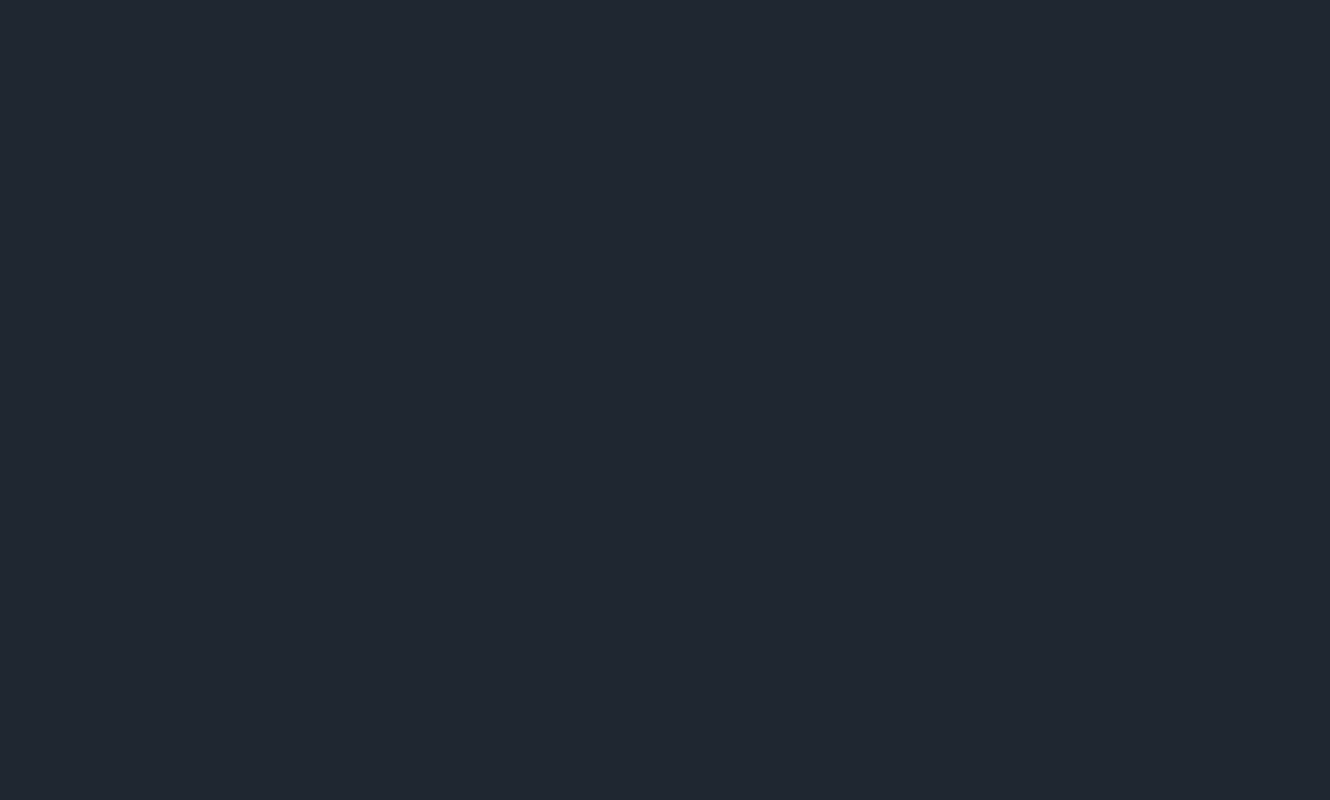
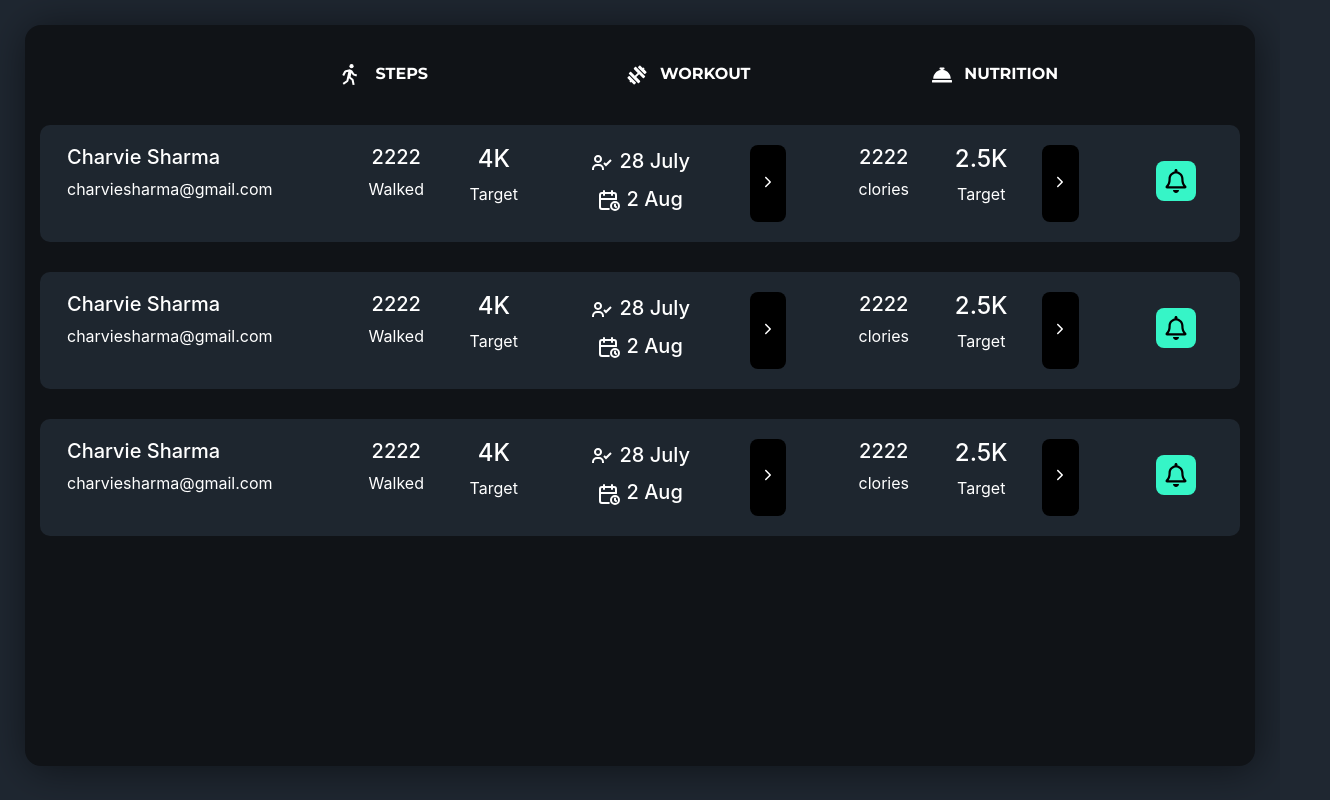
Before and after one commit to muazaqdas/Evolv-Frontend-Challlenge, a React (Create React App) app: page / in a window 1280 px wide. Shown: the whole page, 1330 px wide, since content can reach past the window. Built offline with nearby package versions, Linux system fonts and the light colour scheme.

Commit message:
Dashboard layout created and json object(user's data) mapped in the dashboard.

```diff
--- a/package.json
+++ b/package.json
@@ -9,6 +9,7 @@
     "bootstrap": "^5.2.0",
     "react": "^18.2.0",
     "react-dom": "^18.2.0",
+    "react-icons": "^4.4.0",
     "react-scripts": "5.0.1",
     "web-vitals": "^2.1.4"
   },
--- a/public/index.html
+++ b/public/index.html
@@ -3,6 +3,13 @@
   <head>
     <meta charset="utf-8" />
     <link rel="icon" href="%PUBLIC_URL%/favicon.ico" />
+    <link rel="preconnect" href="https://fonts.googleapis.com">
+    <link rel="preconnect" href="https://fonts.gstatic.com" crossorigin>
+    <!-- Font Montserrat -->
+    <link href="https://fonts.googleapis.com/css2?family=Montserrat:wght@400;700&display=swap" rel="stylesheet">
+    <!-- bootstrap -->
+    <link href="https://cdn.jsdelivr.net/npm/bootstrap@5.2.0/dist/css/bootstrap.min.css" rel="stylesheet" integrity="sha384-gH2yIJqKdNHPEq0n4Mqa/HGKIhSkIHeL5AyhkYV8i59U5AR6csBvApHHNl/vI1Bx" crossorigin="anonymous">
+
     <meta name="viewport" content="width=device-width, initial-scale=1" />
     <meta name="theme-color" content="#000000" />
     <meta
@@ -13,6 +20,9 @@
   </head>
   <body>
     <noscript>You need to enable JavaScript to run this app.</noscript>
+    <!-- bootstrap bundle -->
+    <script src="https://cdn.jsdelivr.net/npm/bootstrap@5.2.0/dist/js/bootstrap.bundle.min.js" integrity="sha384-A3rJD856KowSb7dwlZdYEkO39Gagi7vIsF0jrRAoQmDKKtQBHUuLZ9AsSv4jD4Xa" crossorigin="anonymous"></script>
+
     <div id="root"></div>
   </body>
 </html>
--- a/src/Components/Dashboard.js
+++ b/src/Components/Dashboard.js
@@ -1,17 +1,67 @@
 import React from 'react';
 import UserData from '../Data/users.json'
+import './styles.css'
+import {BiUserCheck,BiWalk} from 'react-icons/bi'
+import {TbCalendarTime} from 'react-icons/tb'
+import {IoIosArrowForward} from 'react-icons/io'
+import {FaRegBell,FaDumbbell,FaConciergeBell} from 'react-icons/fa'
+
 
 function Dashboard(){
 
     return(
         <div className='dashboard'>
-        {UserData.map((data,index) => {
-            return(
-                <div className='userRow'>
+            <nav className=' content row d-flex my-3 pb-2'>
 
-                </div>
-            );
-        })}
+                        <div className='col-2 pe-3'>{" "} </div>
+                        <div className='col-3 pe-3  steps'><BiWalk className='me-2' size={25}/> STEPS</div>
+                        <div className='col-3 pe-3 workout'><FaDumbbell className='me-2 r-icon' size={20}/> WORKOUT</div>
+                        <div className='col-3 pe-3 nutrition'><FaConciergeBell className='me-2' size={20}/> NUTRITION</div>
+            </nav>
+
+            {UserData.map((data,index) => {
+                return(
+                    <div key={index} className='userRow row d-flex'>
+                        <div className='col-3 text-start'>
+                            <h5>{data.name}</h5>
+                            <p>{data.email}</p>
+                        </div>
+                        <div className='circle-bar col-1'>
+                            <h5>{data['steps walked']}</h5>
+                            <p>Walked</p>
+                        </div>
+                        <div className='col-1'>
+                            <h4>{data['steps target']}</h4>
+                            <p>Target</p>
+                        </div>
+                        <div className='col-2 date justify-content-center align-items-center'>
+                            <h5 className='pt-1 pb-1 justify-content-center align-items-center'><BiUserCheck size={24}/>  {data.performedDate}</h5>
+                            <h5 className='justify-content-center align-items-center'><TbCalendarTime size={24}/>  {data.scheduledDate}</h5>
+                        </div>
+                        <div className='col-1'>
+                            <div className='arrow-button  h-100 w-50'>
+                            <IoIosArrowForward className='arrow'/>
+                            </div>
+                        </div>
+                        <div className='circle-bar col-1'>
+                            <h5>{data.calorieIntake}</h5>
+                            <p>clories</p>
+                        </div>
+                        <div className='col-1'>
+                            <h4>{data.calorieTarget}</h4>
+                            <p>Target</p>
+                        </div>
+                        <div className='col-1'>
+                            <div className='arrow-button  h-100 w-50'>
+                            <IoIosArrowForward className='arrow'/>
+                            </div>
+                        </div>
+                        <div className=' col-1 justify-conten-center align-items-center'>
+                            <FaRegBell className='bell-icon p-2 my-3 justify-conten-center align-items-center' size={40}/>
+                        </div>
+                    </div>
+                );
+            })}
         </div>
     );
 }
--- /dev/null
+++ b/src/Components/styles.css
@@ -0,0 +1,40 @@
+.dashboard{
+    left: 25px;
+    top: 53px;
+    background: #101317;
+    box-shadow: 2px 3px 42px rgba(0, 0, 0, 0.5);
+    border-radius: 16px;
+    padding: 21px 15px 200px 15px;
+    }
+.userRow{
+    background: #1E262F;
+    border-radius: 10px;
+    margin: 30px 0;
+    padding: 20px 15px;
+}
+.content{
+    font-family: 'Montserrat', sans-serif;
+    font-weight: 700;
+}
+.date{
+    line-height: 1.5;
+    display: inline-block;
+    vertical-align: middle;
+}
+.arrow{
+    position: relative;
+    top: 30%;
+}
+.arrow-button{
+    background-color: #000;
+    border-radius: 8px;
+}
+.r-icon{
+    transform: rotate(-45deg);
+}
+
+.bell-icon{
+    background: #36F5C7;
+    border-radius: 8px;
+    color: #000;
+}
--- a/src/index.css
+++ b/src/index.css
@@ -8,6 +8,7 @@ body {
   -moz-osx-font-smoothing: grayscale;
   width: 100%;
   background-color: rgba(31, 39, 49, 1);
+  color: #fff;
 
 }
 
```
Also changed, not shown: 1 other file (tests, documents, lock files or other folders).
